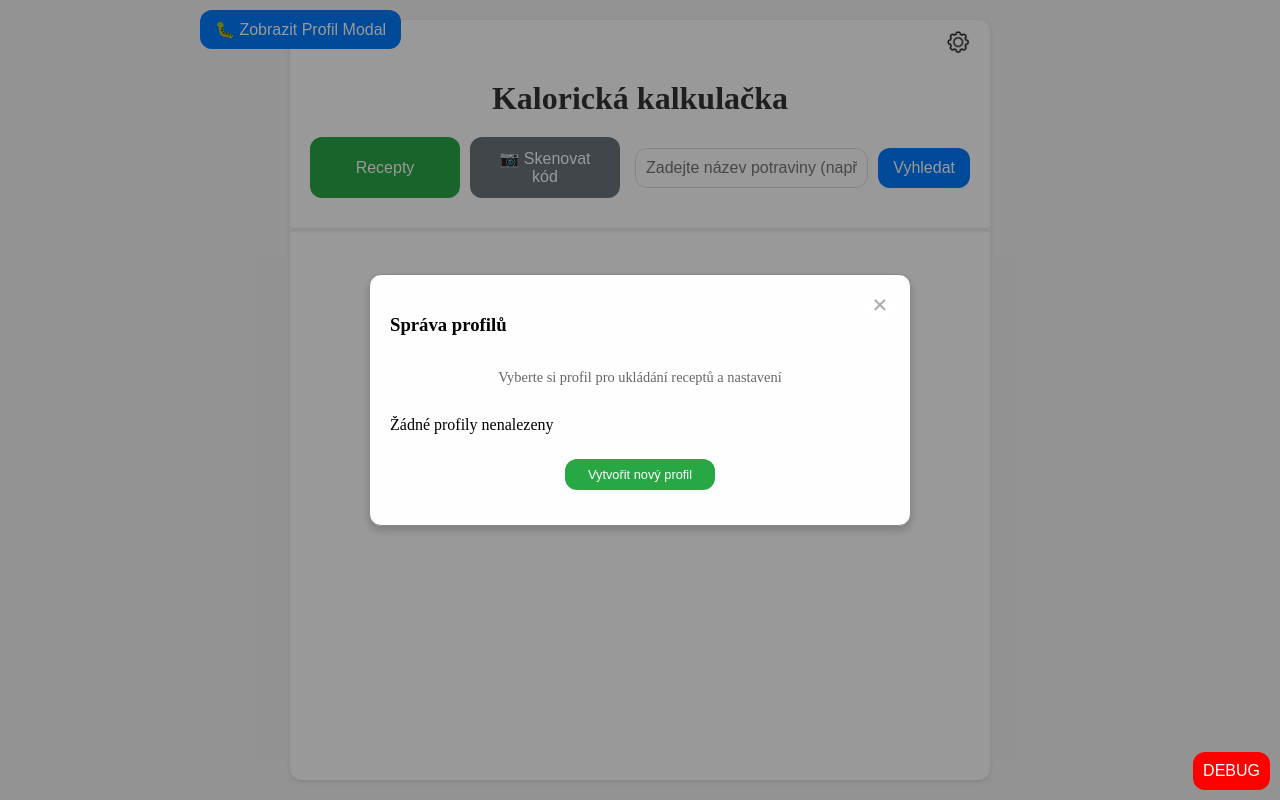
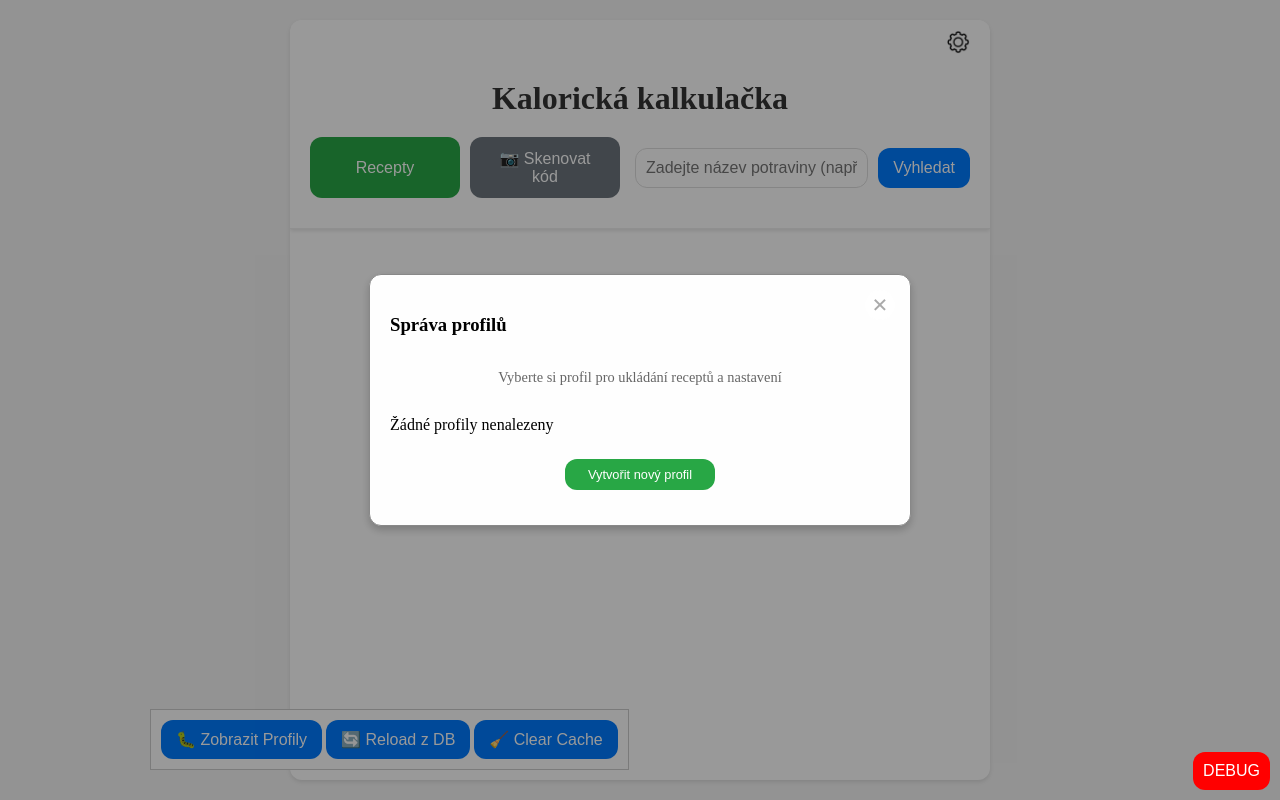
Before and after one commit to AndrewSkyWolker/Kalkulacka-Northflank-Supabase, a Flask app: page / in a window 1280 px wide. Run offline with Flask 3, Linux system fonts and the light colour scheme; some libraries are stand-ins or nearby versions.

Commit message:
ladění propojeni s databazi

```diff
--- a/templates/index.html
+++ b/templates/index.html
@@ -44,10 +44,13 @@
             debugLog("Aplikace se spouští...");
         </script>
 
-        <!-- Dočasné tlačítko pro debug - přidejte do sticky-header-wrapper -->
-        <button onclick="window.showProfileModal()" style="position: fixed; top: 10px; left: 200px; z-index: 1000;">
-            🐛 Zobrazit Profil Modal
-        </button>
+                <!-- Dočasná debug tlačítka -->
+        <div
+            style="position: fixed; bottom: 30px; left: 150px; z-index: 1000; background: white; padding: 10px; border: 1px solid #ccc;">
+            <button onclick="window.showProfileModal()">🐛 Zobrazit Profily</button>
+            <button onclick="window.forceReloadProfiles()">🔄 Reload z DB</button>
+            <button onclick="localStorage.clear(); console.log('🧹 localStorage vyčištěn')">🧹 Clear Cache</button>
+        </div>
 
         <!-- Indikátor načítání -->
         <div id="globalLoading"
@@ -379,6 +382,20 @@
 
         // Hlavní inicializační funkce
         async function initializeApplication() {
+
+            console.log("🌍 Environment:", {
+                hostname: window.location.hostname,
+                href: window.location.href,
+                isLocalhost: window.location.hostname === 'localhost' || window.location.hostname === '192.168.100.156:5000',
+                isNorthflank: window.location.hostname.includes('northflank')
+            });
+
+            // Speciální nastavení pro Northflank
+            if (window.location.hostname.includes('northflank')) {
+                console.log("🚀 Northflank environment detected");
+                // Možná budete potřebovat jiné URL pro Supabase
+            }
+
             console.log("🎯 initializeApplication volána");
 
             try {
@@ -744,9 +761,11 @@
             }
         });
 
+        // Vylepšená loadUserProfiles pro produkci
         window.loadUserProfiles = async function () {
-            console.log("🎯 loadUserProfiles volána");
-            console.log("👤 CurrentUser:", window.currentUser);
+            console.log("🔍 localStorage keys:", Object.keys(localStorage));
+            console.log("🔍 Current user ID:", window.currentUser?.id);
+            console.log("🎯 loadUserProfiles volána - PRODUKCE");
 
             if (window.isLoadingProfiles) {
                 console.log("⚠️ Načítání již probíhá - přeskočeno");
@@ -756,46 +775,54 @@
             window.isLoadingProfiles = true;
 
             try {
-                // Kontrola currentUser
                 if (!window.currentUser) {
                     console.error("❌ loadUserProfiles: currentUser je undefined");
                     window.userProfiles = [];
                     return;
                 }
 
-                console.log("🔍 Načítám profily pro user:", window.currentUser.id);
-
-                // 1. Pokus o načtení z Supabase
-                if (window.supabaseClient && window.currentUser.id && !window.currentUser.id.startsWith('local-user-')) {
+                console.log("👤 CurrentUser:", window.currentUser.id);
+
+                // 1. POKUS O NAČTENÍ Z SUPABASE (VŽDY V PRODUKCI)
+                if (window.supabaseClient) {
                     try {
-                        console.log("🔍 Zkouším načíst z Supabase...");
+                        console.log("🔍 Načítám čerstvá data z Supabase...");
                         const { data, error } = await window.supabaseClient
                             .from('profiles')
                             .select('*')
-                            .eq('user_id', window.currentUser.id);
+                            .eq('user_id', window.currentUser.id)
+                            .order('created_at', { ascending: true });
 
                         if (error) {
                             console.error("❌ Chyba Supabase:", error);
-                        } else if (data && data.length > 0) {
+                        } else if (data) {
+                            console.log("✅ Data z Supabase:", data);
                             window.userProfiles = data;
-                            console.log("✅ Načteno profilů z Supabase:", data.length);
+
+                            // SYNCHRONIZACE: Uložit do localStorage jako cache
+                            try {
+                                localStorage.setItem(`userProfiles_${window.currentUser.id}`, JSON.stringify(data));
+                                console.log("💾 Data uložena do localStorage jako cache");
+                            } catch (storageError) {
+                                console.error("❌ Chyba localStorage:", storageError);
+                            }
+
+                            window.isLoadingProfiles = false;
                             return;
-                        } else {
-                            console.log("ℹ️ Supabase: Žádné profily");
                         }
                     } catch (dbError) {
                         console.error("❌ Chyba při načítání z Supabase:", dbError);
                     }
                 }
 
-                // 2. Načtení z localStorage
-                console.log("🔍 Zkouším načíst z localStorage...");
+                // 2. FALLBACK: Načtení z localStorage (pouze pokud DB selže)
+                console.log("🔍 Fallback: Načítám z localStorage...");
                 const localData = localStorage.getItem(`userProfiles_${window.currentUser.id}`);
 
                 if (localData) {
                     try {
                         window.userProfiles = JSON.parse(localData);
-                        console.log("✅ Načteno profilů z localStorage:", window.userProfiles.length);
+                        console.log("✅ Načteno z localStorage:", window.userProfiles.length);
                     } catch (error) {
                         console.error("❌ Chyba parsování localStorage:", error);
                         window.userProfiles = [];
@@ -806,12 +833,12 @@
                 }
 
             } catch (error) {
-                console.error("❌ Neočekávaná chyba v loadUserProfiles:", error);
+                console.error("❌ Neočekávaná chyba:", error);
                 window.userProfiles = [];
             } finally {
                 window.isLoadingProfiles = false;
                 console.log("🎯 loadUserProfiles dokončena");
-                console.log("📊 Celkem profilů:", window.userProfiles ? window.userProfiles.length : 0);
+                console.log("📊 Celkem profilů:", window.userProfiles.length);
             }
         };
 
```
